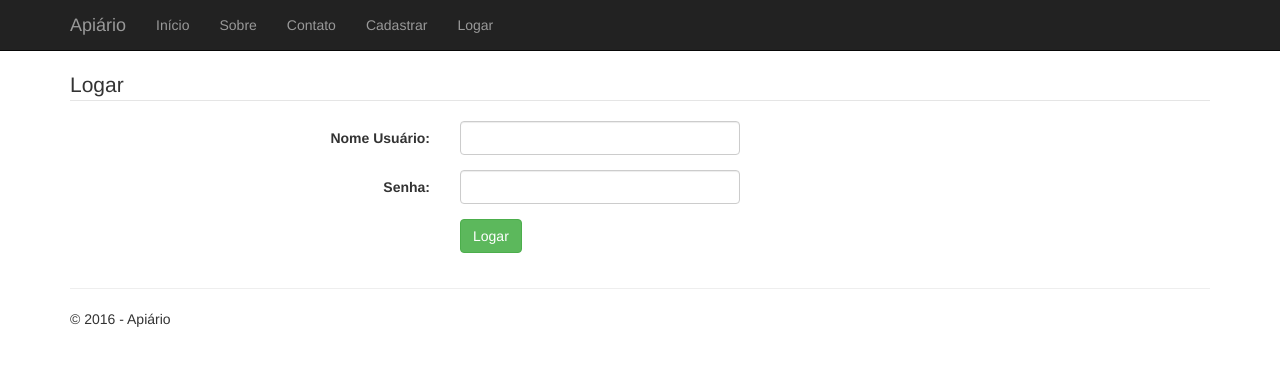
After one commit to viniciushfr/Engenharia-de-Software---Gerencia-de-apiario, an ASP.NET MVC app: template Software/Apiario/Apiario/Views/Logar/Index.cshtml in a window 1280 px wide. The commit adds this page. Shown: the top 366 px of the page. Run offline with ASP.NET Core 8 and stand-ins for ASP.NET MVC 5, Linux system fonts and the light colour scheme; the template is opened without the code that fills it, so the values that code supplies are empty; the project's own start-up code is not run; a stand-in starts its controllers and pages; some libraries are stand-ins or nearby versions.

Commit message:
Adicionando o logar

```diff
--- a/Software/Apiario/Apiario/Views/Cliente/Cadastrar.cshtml
+++ b/Software/Apiario/Apiario/Views/Cliente/Cadastrar.cshtml
@@ -14,7 +14,7 @@
 
         <!-- Text input-->
         <div class="form-group">
-            <label class="col-md-4 control-label" for="nomeUsuario">Nome Usuário</label>
+            <label class="col-md-4 control-label" for="nomeUsuario">Nome Usuário:</label>
             <div class="col-md-5">
                 <input id="nomeUsuario" name="nomeUsuario" type="text" class="form-control input-md" required maxlength="100">
 
--- /dev/null
+++ b/Software/Apiario/Apiario/Views/Logar/Index.cshtml
@@ -0,0 +1,39 @@
+
+@{
+    ViewBag.Title = "Logar";
+    Layout = "~/Views/Shared/_Layout.cshtml";
+}
+<br />
+<form class="form-horizontal" method="post" action="Index">
+    <fieldset>
+
+        <!-- Form Name -->
+        <legend>Logar</legend>
+
+        <!-- Text input-->
+        <div class="form-group">
+            <label class="col-md-4 control-label" for="nomeUsuario">Nome Usuário:</label>
+            <div class="col-md-5">
+                <input id="nomeUsuario" name="nomeUsuario" type="text" class="form-control input-md" required maxlength="100">
+
+            </div>
+        </div>
+
+        <!-- Password input-->
+        <div class="form-group">
+            <label class="col-md-4 control-label" for="senha">Senha:</label>
+            <div class="col-md-5">
+                <input id="senha" name="senha" type="password" class="form-control input-md" required maxlength="100">
+            </div>
+        </div>
+
+        <!-- Button -->
+        <div class="form-group">
+            <label class="col-md-4 control-label" for="logar"></label>
+            <div class="col-md-4">
+                <button id="logar" name="logar" class="btn btn-success">Logar</button>
+            </div>
+        </div>
+
+    </fieldset>
+</form>
--- a/Software/Apiario/Apiario/Views/Shared/_Layout.cshtml
+++ b/Software/Apiario/Apiario/Views/Shared/_Layout.cshtml
@@ -24,6 +24,7 @@
                     <li>@Html.ActionLink("Sobre", "Sobre", "Inicio")</li>
                     <li>@Html.ActionLink("Contato", "Contato", "Inicio")</li>
                     <li>@Html.ActionLink("Cadastrar","Cadastrar","Cliente")</li>
+                    <li>@Html.ActionLink("Logar","Index","Logar")</li>
                 </ul>
             </div>
         </div>
```
Also changed, not shown: Software/Apiario/Apiario/Controllers/LogarController.cs (added, +16 -0 lines), Software/Apiario/Apiario/Apiario.csproj, 1 other file.
